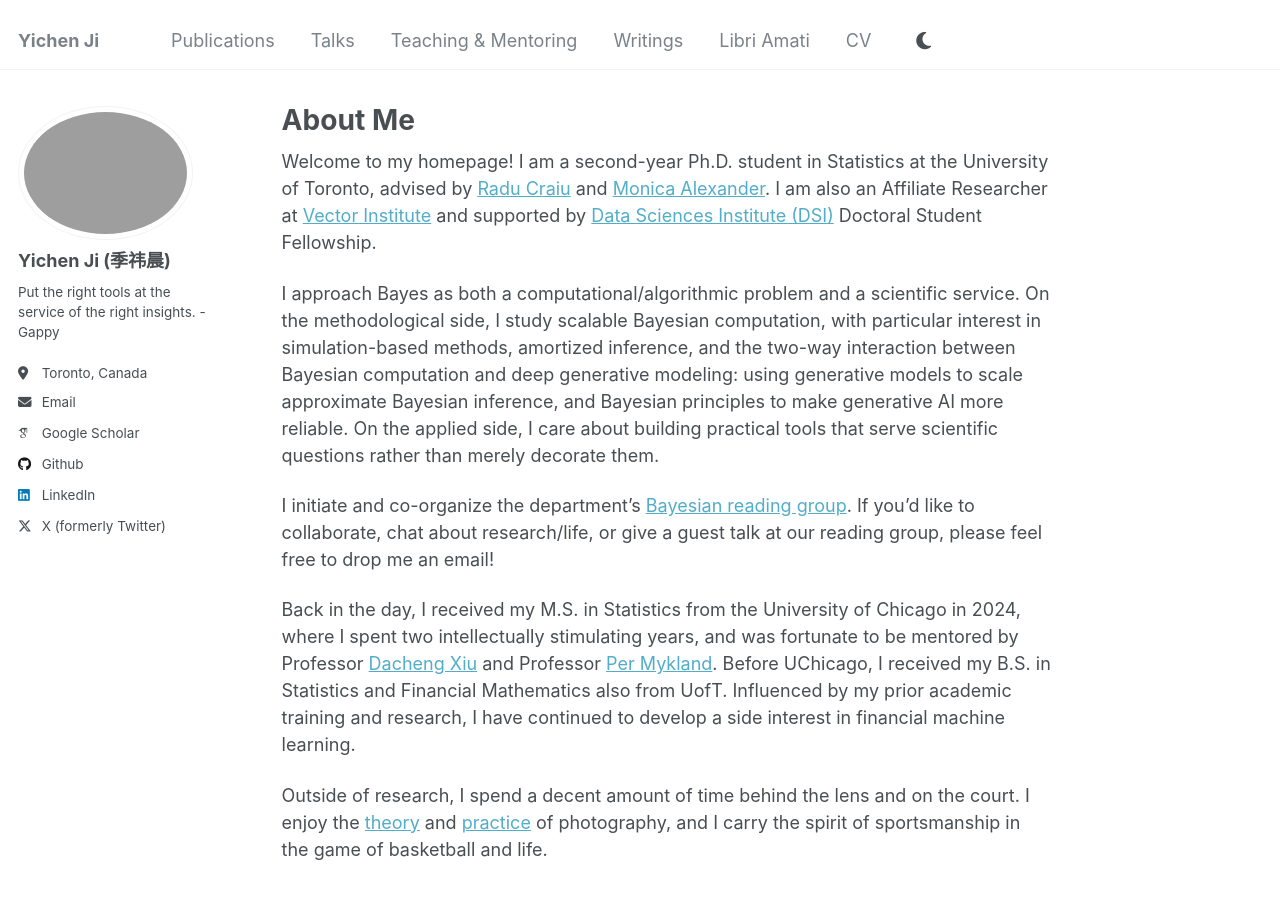
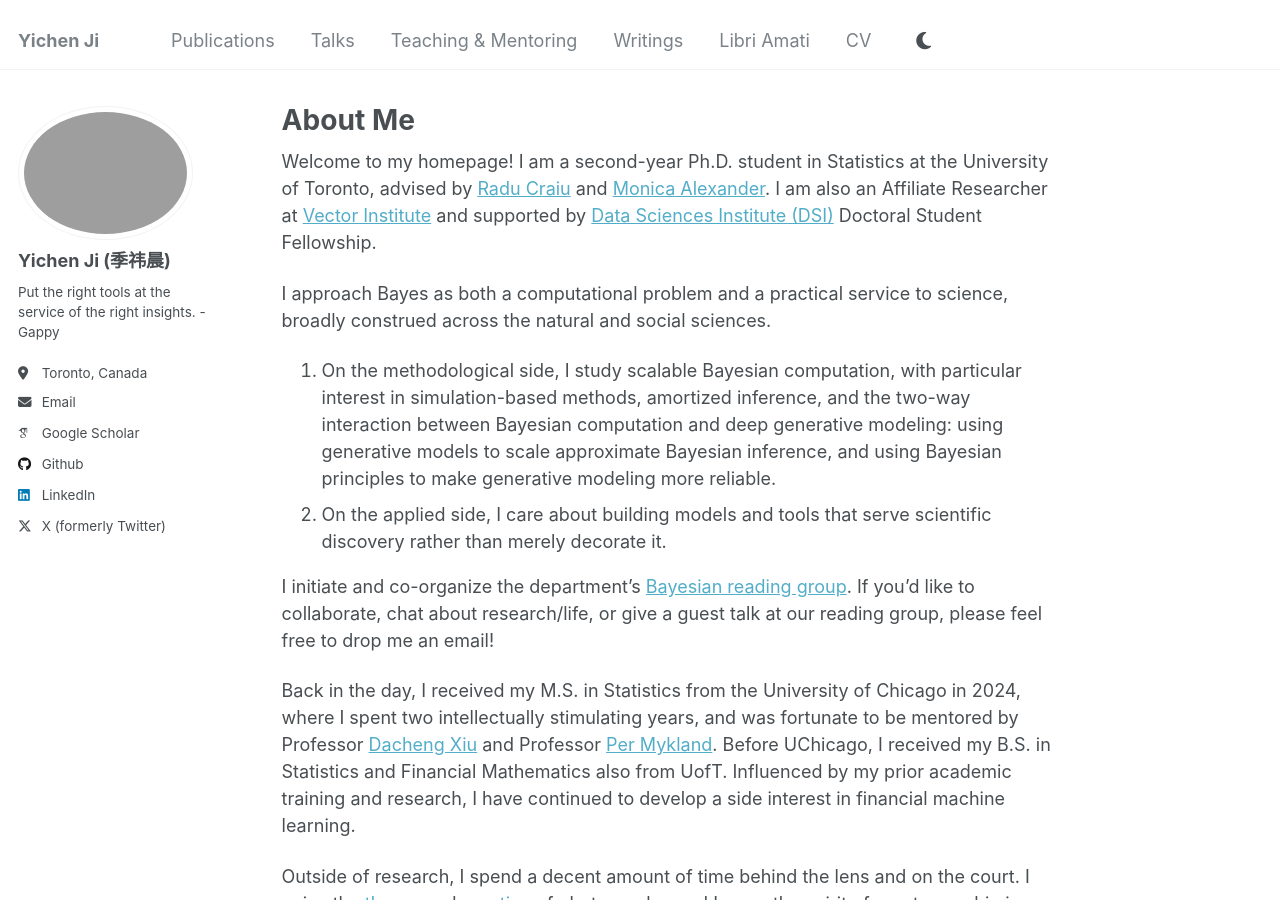
Before and after one commit to user-jiyichen/user-jiyichen.github.io, a Jekyll site: the page built from _pages/about.md, in a window 1280 px wide and 900 px high. Built offline with Jekyll 4.4.1, drawn with Linux system fonts in a browser that asks for light colours; some web fonts are replaced.

Commit message:
Update about.md

```diff
--- a/_pages/about.md
+++ b/_pages/about.md
@@ -9,7 +9,9 @@ redirect_from:
 
 Welcome to my homepage! I am a second-year Ph.D. student in Statistics at the University of Toronto, advised by [Radu Craiu](https://raducraiu.com/) and [Monica Alexander](https://www.monicaalexander.com/). I am also an Affiliate Researcher at [Vector Institute](https://vectorinstitute.ai/) and supported by [Data Sciences Institute (DSI)](https://datasciences.utoronto.ca/) Doctoral Student Fellowship.
 
-I approach Bayes as both a computational/algorithmic problem and a scientific service. On the methodological side, I study scalable Bayesian computation, with particular interest in simulation-based methods, amortized inference, and the two-way interaction between Bayesian computation and deep generative modeling: using generative models to scale approximate Bayesian inference, and Bayesian principles to make generative AI more reliable. On the applied side, I care about building practical tools that serve scientific questions rather than merely decorate them.
+I approach Bayes as both a computational problem and a practical service to science, broadly construed across the natural and social sciences.
+1. On the methodological side, I study scalable Bayesian computation, with particular interest in simulation-based methods, amortized inference, and the two-way interaction between Bayesian computation and deep generative modeling: using generative models to scale approximate Bayesian inference, and using Bayesian principles to make generative modeling more reliable.
+2. On the applied side, I care about building models and tools that serve scientific discovery rather than merely decorate it.
 
 I initiate and co-organize the department’s [Bayesian reading group](https://docs.google.com/spreadsheets/d/1TjVcgiL5OHDxMNK1HZgJJDFR3zyxfBesKZMlADuHpG8/edit?gid=0#gid=0). If you’d like to collaborate, chat about research/life, or give a guest talk at our reading group, please feel free to drop me an email!
 
```
